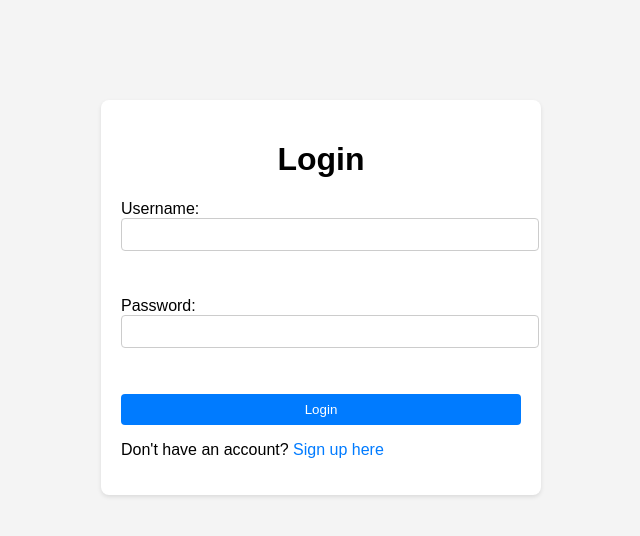
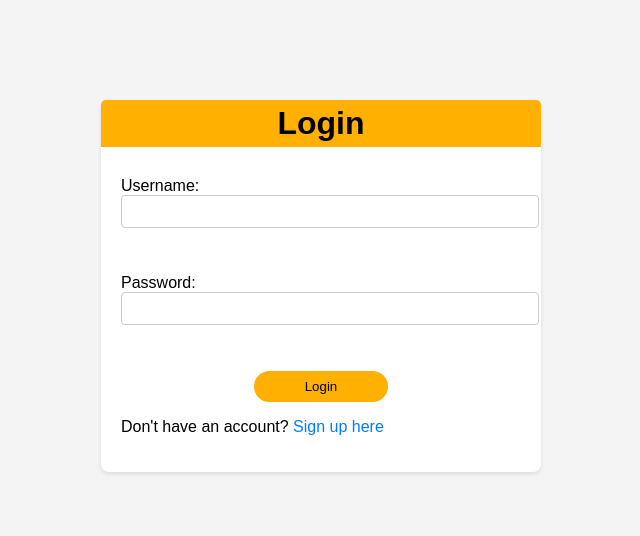
Before and after one commit to mmmansoori39/Sales_Insights, a Flask app: page / in a window 1280 px wide. Shown: the top 536 px of the page, without its empty margins (319-959 px from the left). Run offline with Flask 3, Linux system fonts and the light colour scheme.

Commit message:
some styles changed

```diff
--- a/static/styles.css
+++ b/static/styles.css
@@ -6,14 +6,34 @@ body {
 .login-container, .signup-container, .upload-container, .dashboard-container, .feedback-container, .explore-container, .text-to-speech-container {
     max-width: 400px;
     margin: 100px auto;
-    padding: 20px;
+    padding: 20px ;
     background-color: #fff;
     border-radius: 8px;
     box-shadow: 0 2px 4px rgba(0, 0, 0, 0.1);
 }
 
-h1 {
+.login-container h1 {
     text-align: center;
+    background-color: #FFB000;
+    padding: 5px;
+    width: calc(400px + 30px );
+    margin-top: -20px;
+    margin-left: -20px;
+    margin-right: -20px;
+    margin-bottom: 30px;
+    border-radius: 5px 5px 0px 0px;
+}
+
+.signup-container h1 {
+    text-align: center;
+    background-color: #FFB000;
+    padding: 5px;
+    width: calc(400px + 30px );
+    margin-top: -20px;
+    margin-left: -20px;
+    margin-right: -20px;
+    margin-bottom: 30px;
+    border-radius: 5px 5px 0px 0px;
 }
 
 label, input {
@@ -29,11 +49,14 @@ input {
 }
 
 input[type="submit"] {
-    background-color: #007bff;
-    color: #fff;
+    background-color: #FFB000;
+    color: #000;
     border: none;
     border-radius: 4px;
     cursor: pointer;
+    width: calc(100% / 3);
+    margin: auto;
+    border-radius: 22px;
 }
 
 input[type="submit"]:hover {
```
